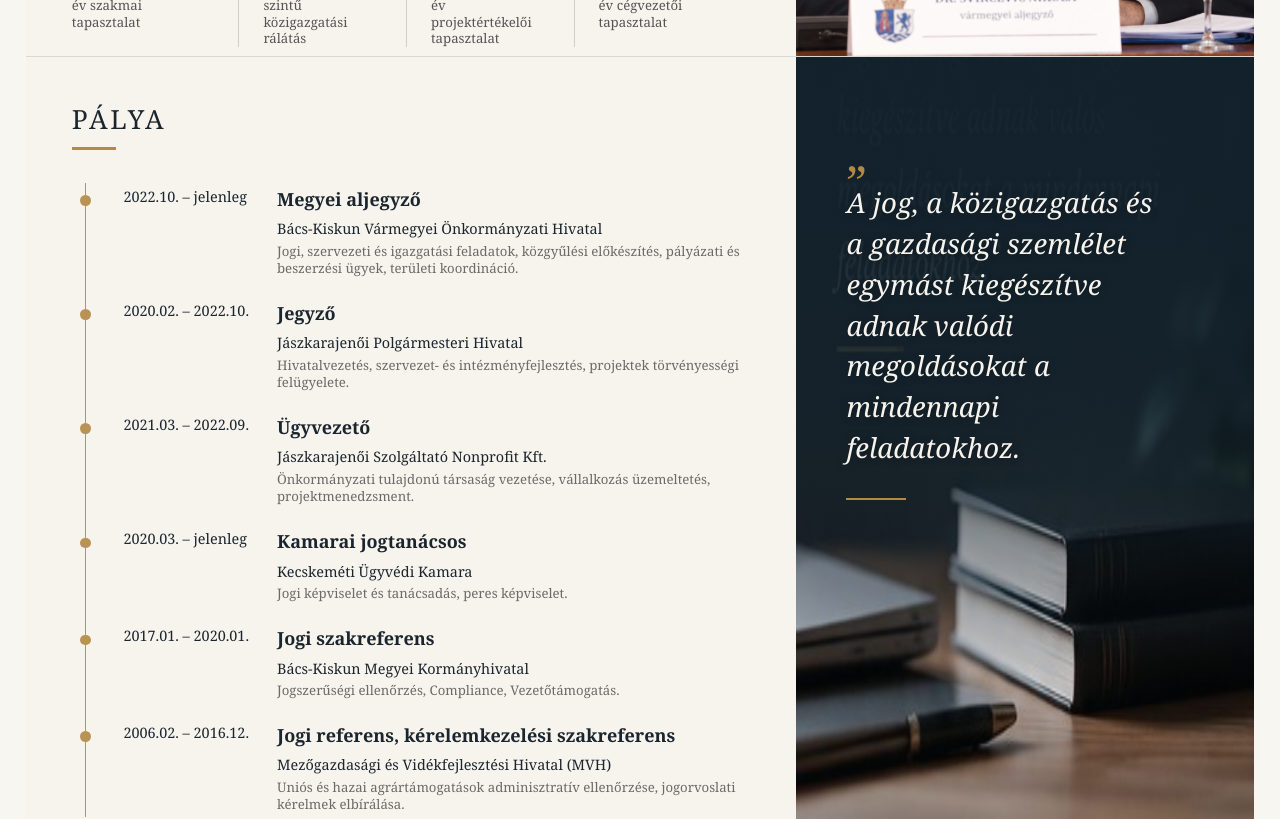
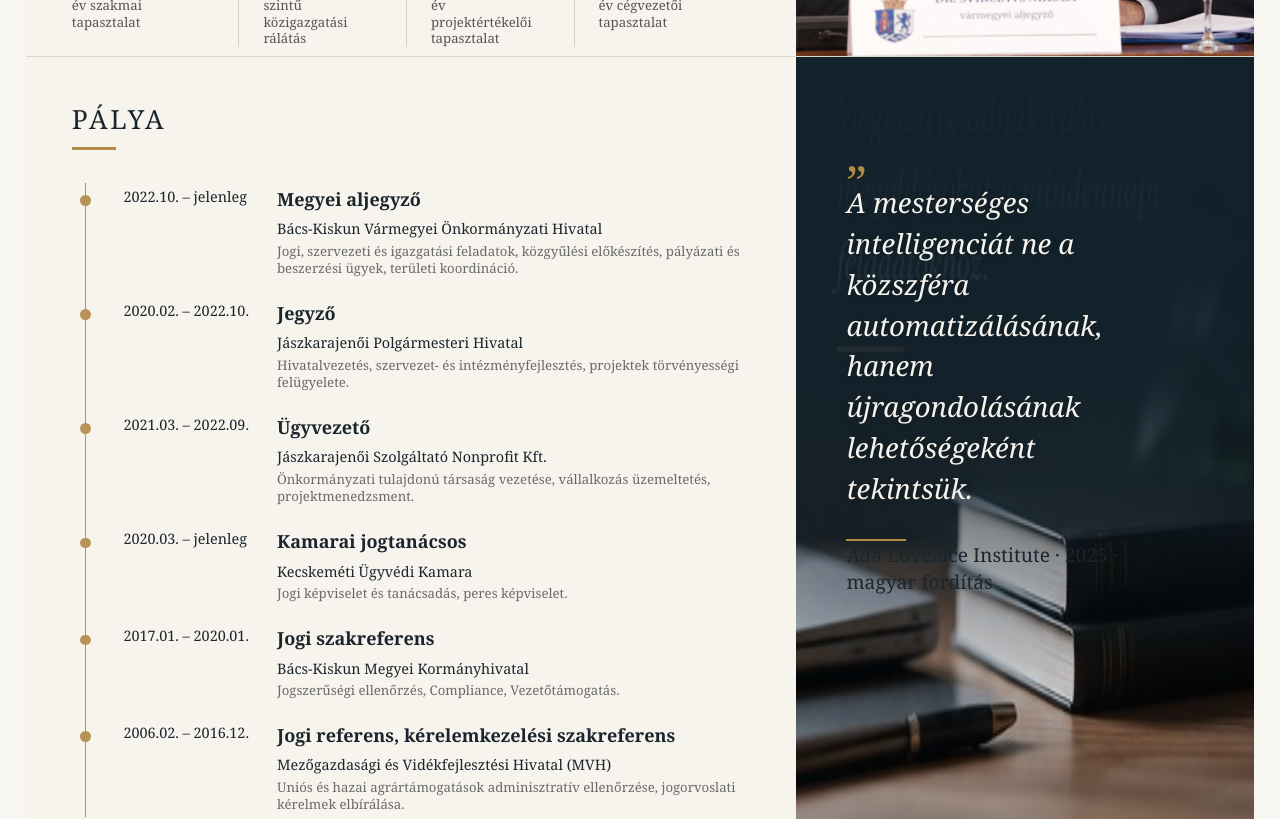
Before and after one commit to svircevicnikola/svircevic-hu, a Next.js app: page /nikola in a window 1280 px wide. Shown: the part 1100-1919 px from the top of the page. Built offline with nearby package versions, Linux system fonts and the light colour scheme.

Commit message:
Replace quote panel with sourced public-sector AI quote

```diff
--- a/app/nikola/page.tsx
+++ b/app/nikola/page.tsx
@@ -23,7 +23,7 @@ export default function NikolaPage() {
       <section className="nikola-hero"><div className="hero-photo"><img src="/images/nikola-hero2.jpg" alt="Dr. Svircevic Nikola" /></div><div className="hero-copy"><span className="eyebrow">DR.</span><h1>SVIRCEVIC<br />NIKOLA</h1><div className="gold-rule" /><div className="qualification">JOGÁSZ-KÖZGAZDÁSZ</div><p>Több mint húsz éve dolgozom jogi és közigazgatási területen. Pályám során önkormányzati, területi államigazgatási és szakértői feladatokban egyaránt szereztem tapasztalatot. Érdeklődési körömbe tartozik a hatékonyabb, jogszerűbb működési modellek kialakítása, a mesterséges intelligencia és digitális folyamatok integrációja a közigazgatásba.</p><div className="hero-actions"><a className="primary" href="#rolam">RÓLAM →</a><a className="secondary" href="#kapcsolat">KAPCSOLAT</a></div></div></section>
       <section className="expertise-strip" aria-label="Szakmai fókusz"><SkillItem kind="document" top="KÖZIGAZGATÁSI" bottom="TAPASZTALAT" /><SkillItem kind="book" top="JOGI TANÁCSADÁS" bottom="PERES KÉPVISELET" /><SkillItem kind="handshake" top="KÖZBESZERZÉS" bottom="ÉS ELLENŐRZÉS" /><SkillItem kind="people" top="SZERVEZETVEZETÉS" bottom="ÉS -FEJLESZTÉS" /><SkillItem kind="layers" top="PÁLYÁZATÉRTÉKELÉS" bottom="PROJEKTMENEDZSMENT" /></section>
       <section className="about-section" id="rolam"><div className="about-copy"><SectionTitle title="RÓLAM" /><p>Jogász-közgazdász végzettségű szakember vagyok, aki több mint húsz éve dolgozik a közigazgatás különböző szintjein. Vezetői gyakorlatomat települési jegyzőként, nonprofit társaság ügyvezetőjeként és megyei aljegyzőként szereztem. 2020 óta kamarai jogtanácsosként is tevékenykedem.</p><p>A munkám során fontosnak tartom a jogi és gazdasági szempontok együttes érvényesítését, a szabályozott, átlátható működést, valamint a projektek és fejlesztések hatékony megvalósítását.</p><p>Jelenleg munkahelyi MI-rendszer alkalmazását vizsgáló pilot programot felügyelek. A program célja az adatgyűjtés és -strukturálás, valamint a kimutatások és elemzések elkészítésének támogatása.</p><div className="stats"><Stat number="20+" label="év szakmai tapasztalat" /><Stat number="3" label="szintű közigazgatási rálátás" /><Stat number="4" label="év projektértékelői tapasztalat" /><Stat number="2" label="év cégvezetői tapasztalat" /></div></div><div className="about-photo"><img src="/images/nikola-conference-original.jpg" alt="Dr. Svircevic Nikola" /></div></section>
-      <section className="career-section" id="palya"><div className="career-main"><SectionTitle title="PÁLYA" /><div className="timeline">{career.map((item) => <div className="career-item" key={`${item.period}-${item.role}`}><div className="period">{item.period}</div><div><h3>{item.role}</h3><strong>{item.org}</strong><p>{item.text}</p></div></div>)}</div></div><aside className="quote-panel" aria-label="Idézet"><div className="quote-content"><div className="quote-mark">„</div><p>A jog, a közigazgatás és a gazdasági szemlélet egymást kiegészítve adnak valódi megoldásokat a mindennapi feladatokhoz.</p><div className="gold-rule" /></div></aside></section>
+      <section className="career-section" id="palya"><div className="career-main"><SectionTitle title="PÁLYA" /><div className="timeline">{career.map((item) => <div className="career-item" key={`${item.period}-${item.role}`}><div className="period">{item.period}</div><div><h3>{item.role}</h3><strong>{item.org}</strong><p>{item.text}</p></div></div>)}</div></div><aside className="quote-panel" aria-label="Idézet"><div className="quote-content"><div className="quote-mark">„</div><p>A mesterséges intelligenciát ne a közszféra automatizálásának, hanem újragondolásának lehetőségeként tekintsük.</p><div className="gold-rule" /><a className="quote-source" href="https://www.adalovelaceinstitute.org/policy-briefing/public-sector-ai/" target="_blank" rel="noopener noreferrer">Ada Lovelace Institute · 2025 · magyar fordítás</a></div></aside></section>
       <section className="areas-section" id="teruletek"><SectionTitle title="SZAKMAI FÓKUSZ" dark /><div className="areas-grid">{areas.map((area) => <article key={area.title[0]}><div className="area-image" aria-hidden="true" /><h3><span>{area.title[0]}</span><span>{area.title[1]}</span></h3></article>)}</div></section>
       <footer className="nikola-footer" id="kapcsolat"><span><a className="footer-home" href="https://svircevic.hu">← VISSZA A FŐOLDALRA</a><span className="footer-name">DR. SVIRCEVIC NIKOLA</span></span><span className="footer-rule" /><span>KECSKEMÉT</span><span>|</span><a className="footer-linkedin" id="publikaciok" href="https://www.linkedin.com/in/nikola-svircevic" target="_blank" rel="noopener noreferrer" aria-label="LinkedIn profil">in</a></footer>
     </main>
```
